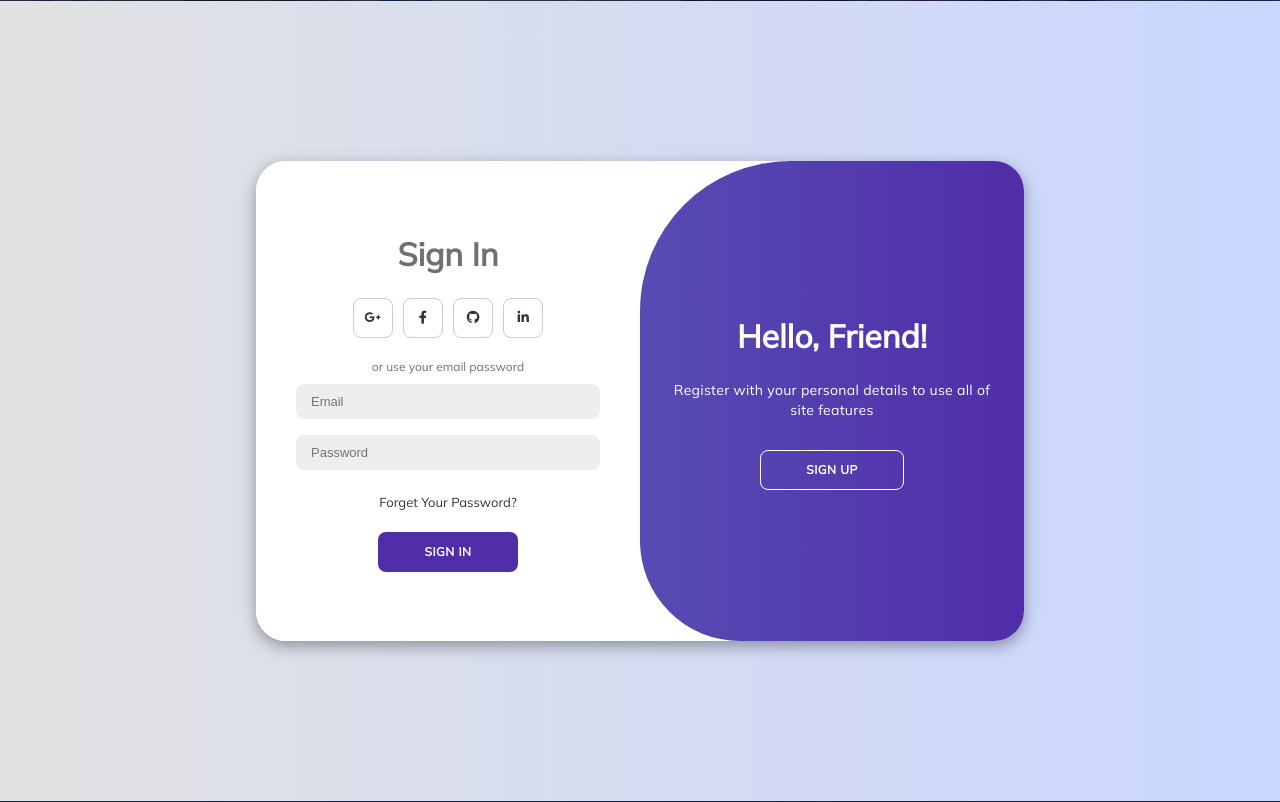
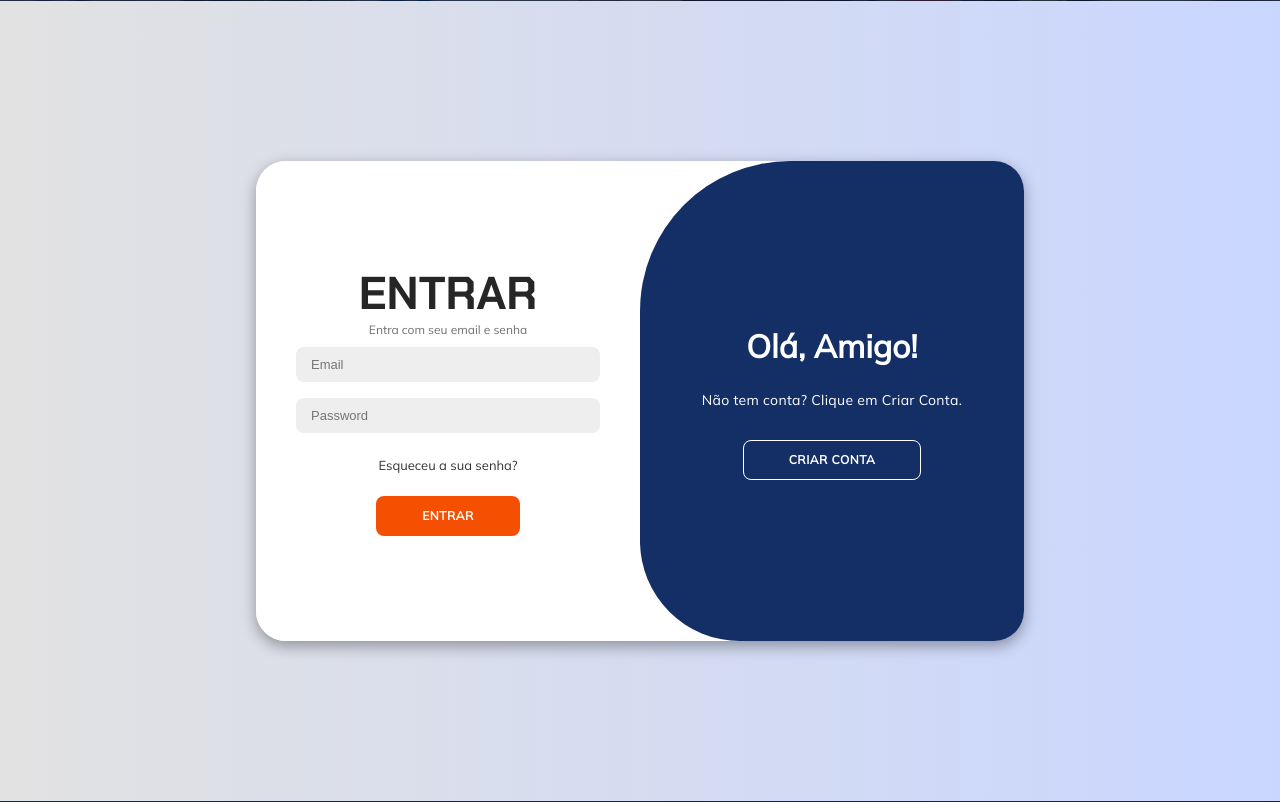
Before and after one commit to cleidisongrizorte/grizortecar, a PHP site: page /login.php in a window 1280 px wide. Shown: the part 218-1020 px from the top of the page. Run offline with PHP 8.4, Linux system fonts and the light colour scheme.

Commit message:
criando tela login

```diff
--- a/assets/css/style.css
+++ b/assets/css/style.css
@@ -27,7 +27,7 @@
   --light-gray: hsl(0, 0%, 80%);
   --white: hsl(0, 0%, 100%);
   --azul2: #005099;
-  --azul:#142F66;
+  --azul: #142f66;
 
   /**
    * typography
@@ -450,11 +450,6 @@ header.rolagem {
   padding-bottom: 50px;
 }
 
-
-
-
-
-
 /*-----------------------------------*\
   #HERO
 \*-----------------------------------*/
@@ -496,10 +491,6 @@ header.rolagem {
   width: 90%;
   z-index: -1;
 }
-
-
-
-
 
 /*-----------------------------------*\
   #SERVICE
@@ -715,7 +706,7 @@ header.rolagem {
 /*-----------------------------------*\
   #tela de Login
 \*-----------------------------------*/
-.telalogin2{
+.telalogin2 {
   background-color: #c9d6ff;
   background: linear-gradient(to right, #e2e2e2, #c9d6ff);
   display: flex;
@@ -725,8 +716,7 @@ header.rolagem {
   height: 100vh;
 }
 
-
-.telalogin{
+.telalogin {
   background-color: #fff;
   border-radius: 30px;
   box-shadow: 0 5px 15px rgba(0, 0, 0, 0.35);
@@ -737,26 +727,26 @@ header.rolagem {
   min-height: 480px;
 }
 
-.telalogin p{
+.telalogin p {
   font-size: 14px;
   line-height: 20px;
   letter-spacing: 0.3px;
   margin: 20px 0;
 }
 
-.telalogin span{
+.telalogin span {
   font-size: 12px;
 }
 
-.telalogin a{
+.telalogin a {
   color: #333;
   font-size: 13px;
   text-decoration: none;
   margin: 15px 0 10px;
 }
 
-.telalogin button{
-    background-color: #512da8;
+.telalogin button {
+  background-color: var(--international-orange-engineering);
   color: #fff;
   font-size: 12px;
   padding: 10px 45px;
@@ -769,12 +759,12 @@ header.rolagem {
   cursor: pointer;
 }
 
-.telalogin button.hidden{
+.telalogin button.hidden {
   background-color: transparent;
   border-color: #fff;
 }
 
-.telalogin form{
+.telalogin form {
   background-color: #fff;
   display: flex;
   align-items: center;
@@ -784,7 +774,7 @@ header.rolagem {
   height: 100%;
 }
 
-.telalogin input{
+.telalogin input {
   background-color: #eee;
   border: none;
   margin: 8px 0;
@@ -795,64 +785,46 @@ header.rolagem {
   outline: none;
 }
 
-.form-container{
+.form-container {
   position: absolute;
   top: 0;
   height: 100%;
   transition: all 0.6s ease-in-out;
 }
 
-.sign-in{
+.sign-in {
   left: 0;
   width: 50%;
-    z-index: 2;
-}
-
-.container.active .sign-in{
+}
+
+.telalogin.active .sign-in {
   transform: translateX(100%);
 }
 
-.sign-up{
+.sign-up {
   left: 0;
   width: 50%;
   opacity: 0;
-    z-index: 1;
-}
-
-.container.active .sign-up{
+}
+
+.telalogin.active .sign-up {
   transform: translateX(100%);
   opacity: 1;
-    z-index: 5;
+  z-index: 1;
   animation: move 0.6s;
 }
-
-@keyframes move{
-    0%, 49.99%{
+@keyframes move {
+  0%,
+  49.99% {
     opacity: 0;
-        z-index: 1;
-    }
-    50%, 100%{
+  }
+  50%,
+  100% {
     opacity: 1;
-        z-index: 5;
-    }
-}
-
-.social-icons{
-    margin: 20px 0;
-}
-
-.social-icons a{
-    border: 1px solid #ccc;
-    border-radius: 20%;
-    display: inline-flex;
-    justify-content: center;
-    align-items: center;
-    margin: 0 3px;
-    width: 40px;
-    height: 40px;
-}
-
-.toggle-container{
+  }
+}
+
+.toggle-container {
   position: absolute;
   top: 0;
   left: 50%;
@@ -861,18 +833,17 @@ header.rolagem {
   overflow: hidden;
   transition: all 0.6s ease-in-out;
   border-radius: 150px 0 0 100px;
-    /* z-index: 1000; */
-}
-
-.container.active .toggle-container{
+}
+
+.telalogin.active .toggle-container {
   transform: translateX(-100%);
   border-radius: 0 150px 100px 0;
 }
 
-.toggle{
-    background-color: #512da8;
+.toggle {
+  background-color: var(--azul);
   height: 100%;
-    background: linear-gradient(to right, #5c6bc0, #512da8);
+  background: linear-gradient(to right, --azul, --azul2);
   color: #fff;
   position: relative;
   left: -100%;
@@ -882,11 +853,11 @@ header.rolagem {
   transition: all 0.6s ease-in-out;
 }
 
-.container.active .toggle{
+.telalogin.active .toggle {
   transform: translateX(50%);
 }
 
-.toggle-panel{
+.toggle-panel {
   position: absolute;
   width: 50%;
   height: 100%;
@@ -901,28 +872,22 @@ header.rolagem {
   transition: all 0.6s ease-in-out;
 }
 
-.toggle-left{
+.toggle-left {
   transform: translateX(-200%);
 }
 
-.container.active .toggle-left{
+.telalogin.active .toggle-left {
   transform: translateX(0);
 }
 
-.toggle-right{
+.toggle-right {
   right: 0;
   transform: translateX(0);
 }
 
-.container.active .toggle-right{
+.telalogin.active .toggle-right {
   transform: translateX(200%);
 }
-
-
-
-
-
-
 
 /*-----------------------------------*\
   #MEDIA QUERIES
--- a/assets/js/script.js
+++ b/assets/js/script.js
@@ -20,14 +20,14 @@ window.addEventListener("scroll", function () {
 
 // // tela de login
 
-// const container = document.getElementById("telalogin");
-// const registerBtn = document.getElementById("register");
-// const loginBtn = document.getElementById("login");
+const container = document.getElementById("telalogin");
+const registerBtn = document.getElementById("register");
+const loginBtn = document.getElementById("login");
 
-// registerBtn.addEventListener("click", () => {
-//   container.classList.add("active");
-// });
+registerBtn.addEventListener("click", () => {
+  container.classList.add("active");
+});
 
-// loginBtn.addEventListener("click", () => {
-//   container.classList.remove("active");
-// });
+loginBtn.addEventListener("click", () => {
+  container.classList.remove("active");
+});
--- a/footer.php
+++ b/footer.php
@@ -50,7 +50,7 @@
     <link rel="preload" as="image" href="./assets/images/hero-bg.jpg" />
   </head>
 <body>
-        <footer class="footer">
+  <footer class="footer">
       <div class="footer-top section">
         <div class="container">
           <div class="footer-brand">
@@ -181,7 +181,7 @@
           />
         </div>
       </div>
-    </footer>
+  </footer>
 
 
 </body>
--- a/header2.php
+++ b/header2.php
@@ -50,7 +50,7 @@
     <link rel="preload" as="image" href="./assets/images/hero-bg.jpg" />
   </head>
 <body>
-        <header class="header" id="header">
+  <header class="header" id="header">
       <div class="container">
         <a href="#" class="logo">
           <img
@@ -101,7 +101,7 @@
           <span class="nav-toggle-icon icon-3"></span>
         </button>
       </div>
-    </header>
+  </header>
 
     <!-- Banner da header -->
 
--- a/login.php
+++ b/login.php
@@ -57,47 +57,35 @@
         <div class="telalogin" id="telalogin">
         <div class="form-container sign-up">
             <form>
-                <h1>Create Account</h1>
-                <div class="social-icons">
-                    <a href="#" class="icon"><i class="fa-brands fa-google-plus-g"></i></a>
-                    <a href="#" class="icon"><i class="fa-brands fa-facebook-f"></i></a>
-                    <a href="#" class="icon"><i class="fa-brands fa-github"></i></a>
-                    <a href="#" class="icon"><i class="fa-brands fa-linkedin-in"></i></a>
-                </div>
-                <span>or use your email for registeration</span>
+                <h1 class="h2 section-title">Crie sua conta</h1>
+                <span>Prenche os dados abaixo</span>
                 <input type="text" placeholder="Name">
                 <input type="email" placeholder="Email">
                 <input type="password" placeholder="Password">
-                <button>Sign Up</button>
+                <button>Criar Conta</button>
             </form>
         </div>
         <div class="form-container sign-in">
             <form>
-                <h1>Sign In</h1>
-                <div class="social-icons">
-                    <a href="#" class="icon"><i class="fa-brands fa-google-plus-g"></i></a>
-                    <a href="#" class="icon"><i class="fa-brands fa-facebook-f"></i></a>
-                    <a href="#" class="icon"><i class="fa-brands fa-github"></i></a>
-                    <a href="#" class="icon"><i class="fa-brands fa-linkedin-in"></i></a>
-                </div>
-                <span>or use your email password</span>
+                <h1 class="h2 section-title">Entrar</h1>
+                <span>Entra com seu email e senha</span>
                 <input type="email" placeholder="Email">
                 <input type="password" placeholder="Password">
-                <a href="#">Forget Your Password?</a>
-                <button>Sign In</button>
+                <a href="#">Esqueceu a sua senha?</a>
+                <button>Entrar</button>
             </form>
         </div>
         <div class="toggle-container">
             <div class="toggle">
                 <div class="toggle-panel toggle-left">
-                    <h1>Welcome Back!</h1>
-                    <p>Enter your personal details to use all of site features</p>
-                    <button class="hidden" id="login">Sign In</button>
+                    <h1>Bem Vindo de Volta!</h1>
+                    <p>Já tem conta? Clique em Entrar.</p>
+                    <button class="hidden" id="login">Entrar</button>
                 </div>
                 <div class="toggle-panel toggle-right">
-                    <h1>Hello, Friend!</h1>
-                    <p>Register with your personal details to use all of site features</p>
-                    <button class="hidden" id="register">Sign Up</button>
+                    <h1>Olá, Amigo!</h1>
+                    <p>Não tem conta? Clique em Criar Conta.</p>
+                    <button class="hidden" id="register">Criar Conta</button>
                 </div>
             </div>
         </div>
@@ -108,5 +96,5 @@
     <!-- #FOOTER -->
     <?php include 'footer.php'; ?>
 
-    <script src="./assets/js/login.js"></script>
+    <script src="./assets/js/script.js"></script>
 </html>
```
Also changed, not shown: style.css (deleted, +0 -193 lines), script.js (deleted). Lines whose indentation alone changed are shown as unchanged.
